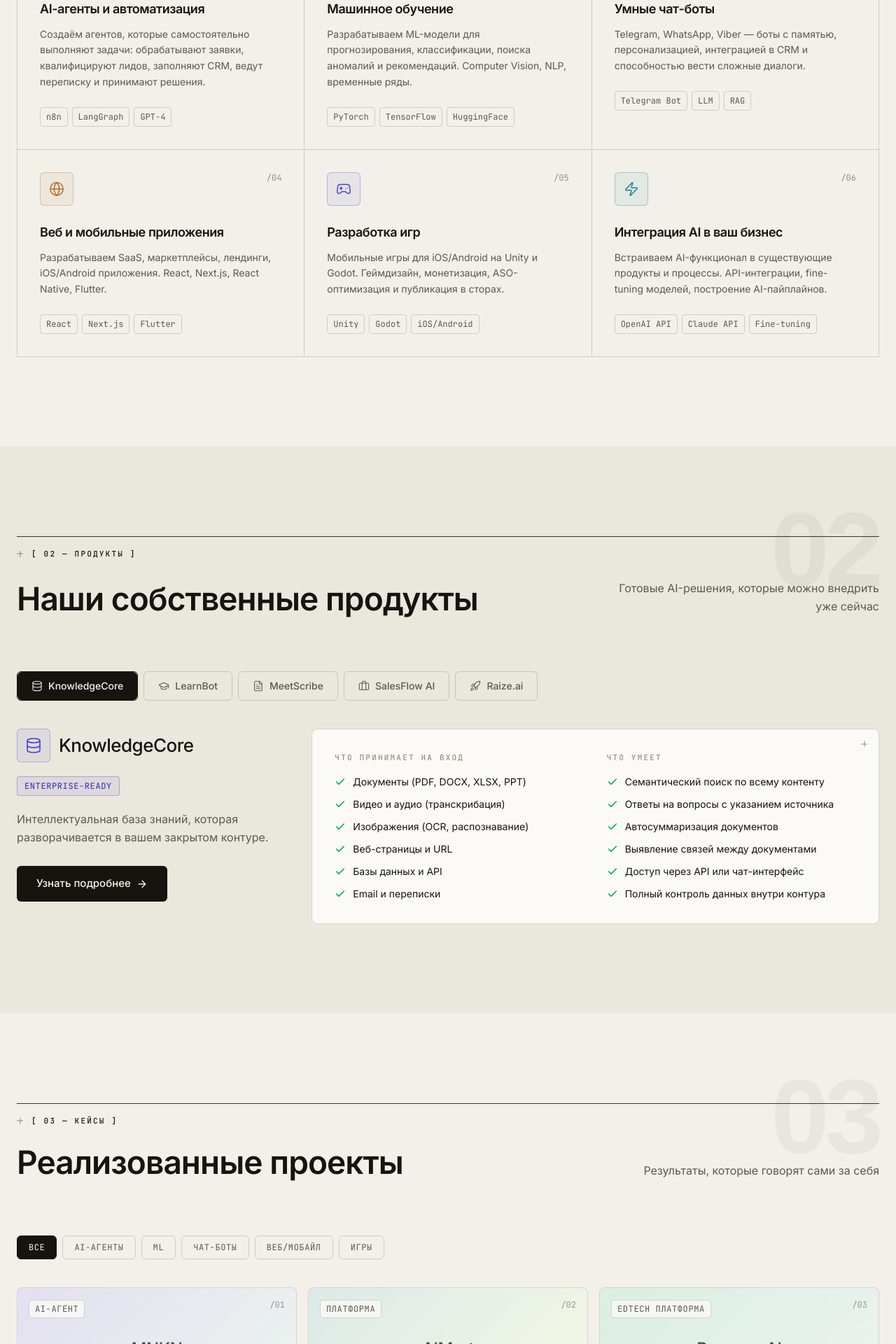
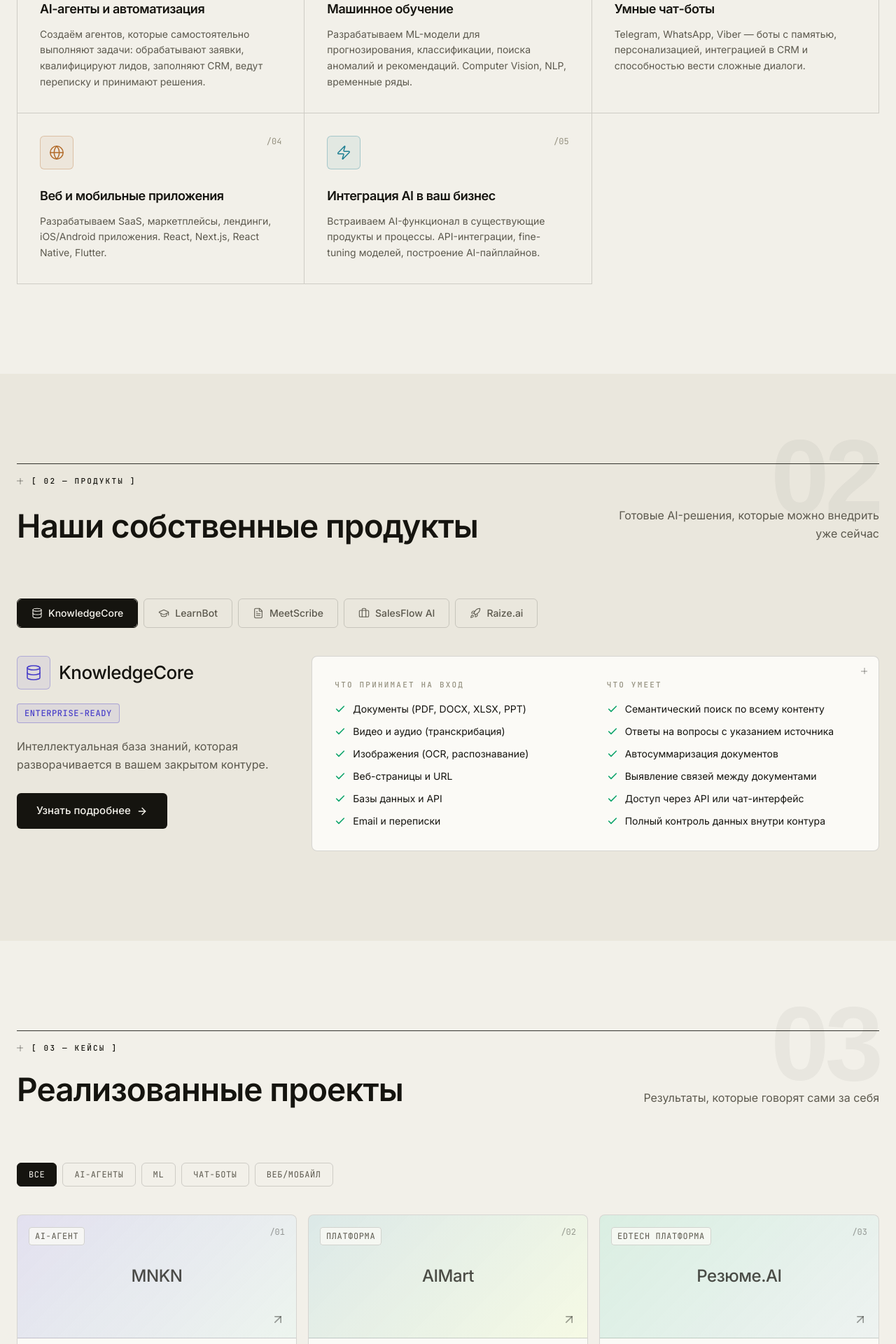
Before and after one commit to vectordevitstudio/Landing_page_Vector_Dev_Studio, a React (Vite) app: page / in a window 1280 px wide. Shown: the part 1520-3440 px from the top of the page at 70% size. Built offline with nearby package versions, Linux system fonts and the light colour scheme; a web font is replaced by a local one.

Commit message:
remove tags

```diff
--- a/src/components/sections/Services.tsx
+++ b/src/components/sections/Services.tsx
@@ -21,7 +21,7 @@ export const Services = () => {
           number="01 — Услуги"
           ghost="01"
           title="Что мы разрабатываем"
-          subtitle="От AI-агентов до мобильных игр — полный спектр IT-разработки"
+          subtitle="От AI-агентов до мобильных приложений — полный спектр IT-разработки"
         />
 
         <motion.div
@@ -56,19 +56,9 @@ export const Services = () => {
                 <h3 className="mb-3 text-[18px] font-semibold tracking-tight text-ink">
                   {service.title}
                 </h3>
-                <p className="mb-6 text-sm leading-relaxed text-text-secondary">
+                <p className="text-sm leading-relaxed text-text-secondary">
                   {service.description}
                 </p>
-                <div className="flex flex-wrap gap-1.5">
-                  {service.tags.map((tag) => (
-                    <span
-                      key={tag}
-                      className="inline-flex rounded-[4px] border border-[var(--border-medium)] px-2 py-1 font-mono text-2xs text-ink-soft"
-                    >
-                      {tag}
-                    </span>
-                  ))}
-                </div>
               </motion.div>
             );
           })}
--- a/src/components/sections/TechStack.tsx
+++ b/src/components/sections/TechStack.tsx
@@ -21,7 +21,7 @@ export const TechStack = () => {
           number="05 — Технологии"
           ghost="05"
           title="Технологии, на которых строим"
-          subtitle="Современный стек для AI, бэкенда, фронтенда, игр и инфраструктуры"
+          subtitle="Современный стек для AI, бэкенда, фронтенда и инфраструктуры"
         />
 
         <div ref={ref} className="space-y-10">
--- a/src/data/content.ts
+++ b/src/data/content.ts
@@ -3,7 +3,6 @@ import {
   TrendingUp,
   MessageSquare,
   Globe,
-  Gamepad2,
   Zap,
   Search,
   Blocks,
@@ -118,7 +117,6 @@ export interface Service {
   color: 'violet' | 'cyan' | 'green' | 'amber';
   title: string;
   description: string;
-  tags: string[];
 }
 
 export const SERVICES: Service[] = [
@@ -128,7 +126,6 @@ export const SERVICES: Service[] = [
     title: 'AI-агенты и автоматизация',
     description:
       'Создаём агентов, которые самостоятельно выполняют задачи: обрабатывают заявки, квалифицируют лидов, заполняют CRM, ведут переписку и принимают решения.',
-    tags: ['n8n', 'LangGraph', 'GPT-4'],
   },
   {
     icon: TrendingUp,
@@ -136,7 +133,6 @@ export const SERVICES: Service[] = [
     title: 'Машинное обучение',
     description:
       'Разрабатываем ML-модели для прогнозирования, классификации, поиска аномалий и рекомендаций. Computer Vision, NLP, временные ряды.',
-    tags: ['PyTorch', 'TensorFlow', 'HuggingFace'],
   },
   {
     icon: MessageSquare,
@@ -144,7 +140,6 @@ export const SERVICES: Service[] = [
     title: 'Умные чат-боты',
     description:
       'Telegram, WhatsApp, Viber — боты с памятью, персонализацией, интеграцией в CRM и способностью вести сложные диалоги.',
-    tags: ['Telegram Bot', 'LLM', 'RAG'],
   },
   {
     icon: Globe,
@@ -152,15 +147,6 @@ export const SERVICES: Service[] = [
     title: 'Веб и мобильные приложения',
     description:
       'Разрабатываем SaaS, маркетплейсы, лендинги, iOS/Android приложения. React, Next.js, React Native, Flutter.',
-    tags: ['React', 'Next.js', 'Flutter'],
-  },
-  {
-    icon: Gamepad2,
-    color: 'violet',
-    title: 'Разработка игр',
-    description:
-      'Мобильные игры для iOS/Android на Unity и Godot. Геймдизайн, монетизация, ASO-оптимизация и публикация в сторах.',
-    tags: ['Unity', 'Godot', 'iOS/Android'],
   },
   {
     icon: Zap,
@@ -168,7 +154,6 @@ export const SERVICES: Service[] = [
     title: 'Интеграция AI в ваш бизнес',
     description:
       'Встраиваем AI-функционал в существующие продукты и процессы. API-интеграции, fine-tuning моделей, построение AI-пайплайнов.',
-    tags: ['OpenAI API', 'Claude API', 'Fine-tuning'],
   },
 ];
 
@@ -360,8 +345,7 @@ export type CaseCategory =
   | 'AI-агенты'
   | 'ML'
   | 'Чат-боты'
-  | 'Веб/Мобайл'
-  | 'Игры';
+  | 'Веб/Мобайл';
 
 export interface CaseItem {
   category: CaseCategory;
@@ -380,7 +364,6 @@ export const CASE_FILTERS: ('Все' | CaseCategory)[] = [
   'ML',
   'Чат-боты',
   'Веб/Мобайл',
-  'Игры',
 ];
 
 export const CASES: CaseItem[] = [
@@ -427,17 +410,6 @@ export const CASES: CaseItem[] = [
     results: ['Роли: Администратор / Менеджер / Директор', 'Авто-напоминания по расписанию', 'RAG-чат на базе знаний'],
     tags: ['Node.js', 'React', 'PostgreSQL', 'Prisma'],
     gradient: 'linear-gradient(135deg, rgba(178,107,42,0.14), rgba(74,64,201,0.06))',
-  },
-  {
-    category: 'Игры',
-    badge: 'Мобильная игра',
-    client: 'Over Garden',
-    title: '2D Narrative Adventure',
-    description:
-      'Атмосферная puzzle-adventure для iOS/Android на Godot. AI-генерация графики и музыки.',
-    results: ['Godot Engine 4.2', 'AI-контент: Midjourney + Suno', 'Система диалогов и инвентаря'],
-    tags: ['Godot', 'GDScript', 'AI Art', 'Mobile'],
-    gradient: 'linear-gradient(135deg, rgba(74,64,201,0.14), rgba(178,107,42,0.08))',
   },
   {
     category: 'AI-агенты',
@@ -542,11 +514,6 @@ export const TECH_STACK: TechGroup[] = [
     items: ['React', 'Next.js', 'TypeScript', 'React Native', 'Flutter', 'Tailwind'],
   },
   {
-    label: 'Игры',
-    color: 'amber',
-    items: ['Unity', 'Godot', 'GDScript', 'C#'],
-  },
-  {
     label: 'DevOps',
     color: 'violet',
     items: ['Docker', 'Kubernetes', 'AWS', 'GCP', 'GitHub Actions', 'Nginx'],
@@ -605,7 +572,7 @@ export const FOOTER = {
   columns: [
     {
       title: 'Услуги',
-      links: ['AI-агенты', 'ML-разработка', 'Чат-боты', 'Веб / Мобайл', 'Разработка игр'],
+      links: ['AI-агенты', 'ML-разработка', 'Чат-боты', 'Веб / Мобайл'],
     },
     {
       title: 'Продукты',
```
